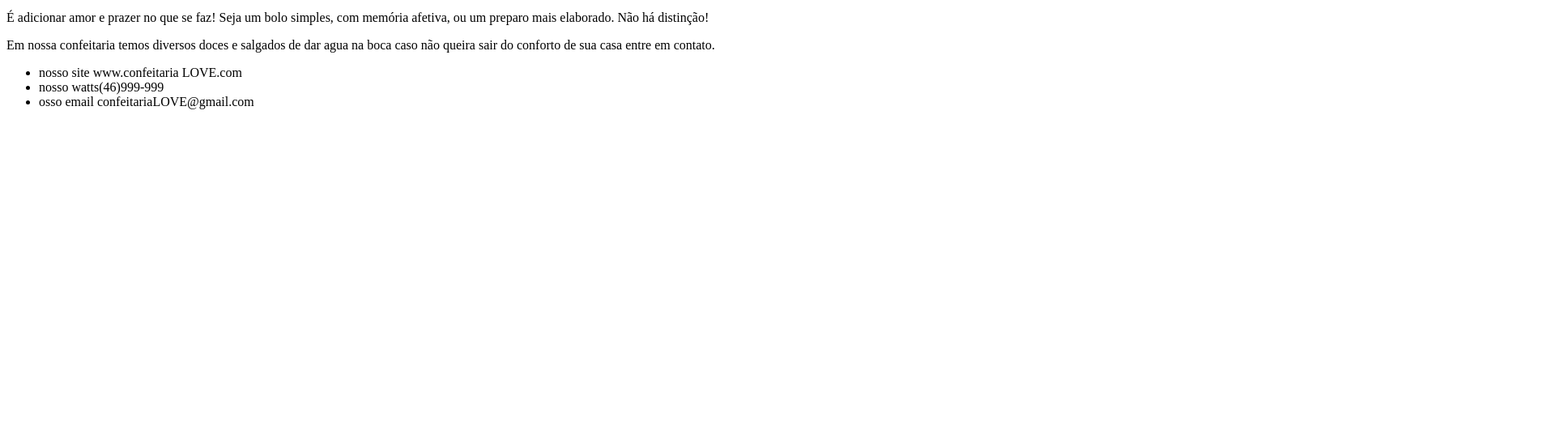
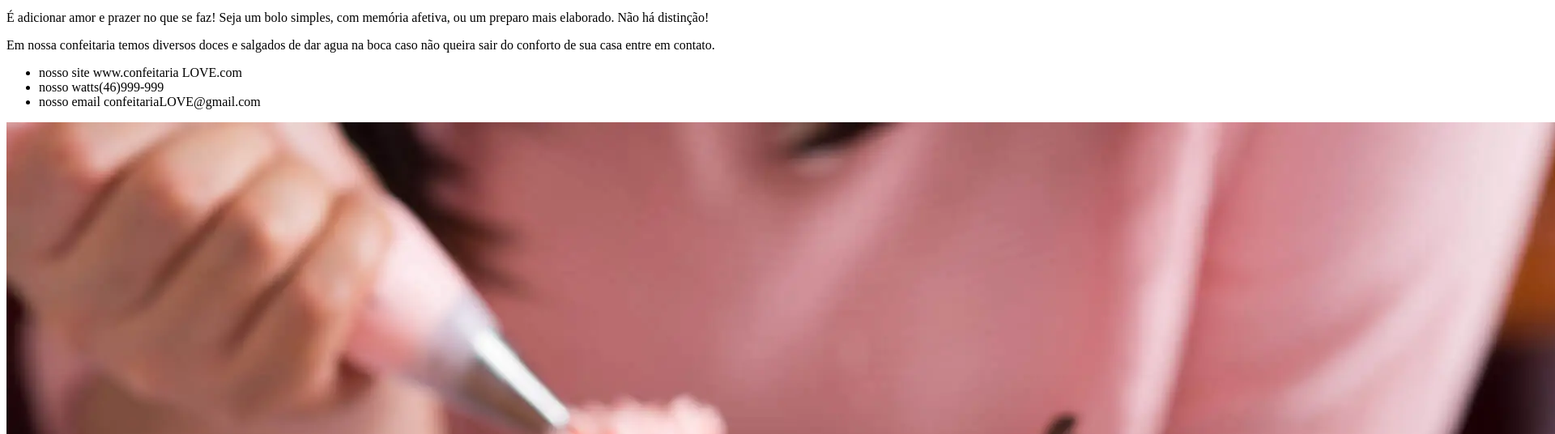
Before and after one commit to priscilafantin/turma-1b, a plain HTML site: page index.html in a window 1280 px wide. Shown: the part 101-637 px from the top of the page at 81% size, 1920 px wide, since content can reach past the window. Drawn offline with Linux system fonts and the light colour scheme.

Commit message:
Update index.html

```diff
--- a/index.html
+++ b/index.html
@@ -14,12 +14,13 @@
             com memória afetiva, ou um preparo mais elaborado. Não há distinção!</p>
         <p> Em nossa confeitaria temos diversos doces e salgados de dar agua na boca
             caso não queira sair do conforto de sua casa entre em contato.</p>
+    </div>
         <ul>
             <li>nosso site www.confeitaria LOVE.com</li>
             <li>nosso watts(46)999-999</li>
-            <li>osso email confeitariaLOVE@gmail.com</li>
+            <li>nosso email confeitariaLOVE@gmail.com</li>
         </ul>
-
+<img src="confeitaria.webp">
 </body>
 
 </html>
```
